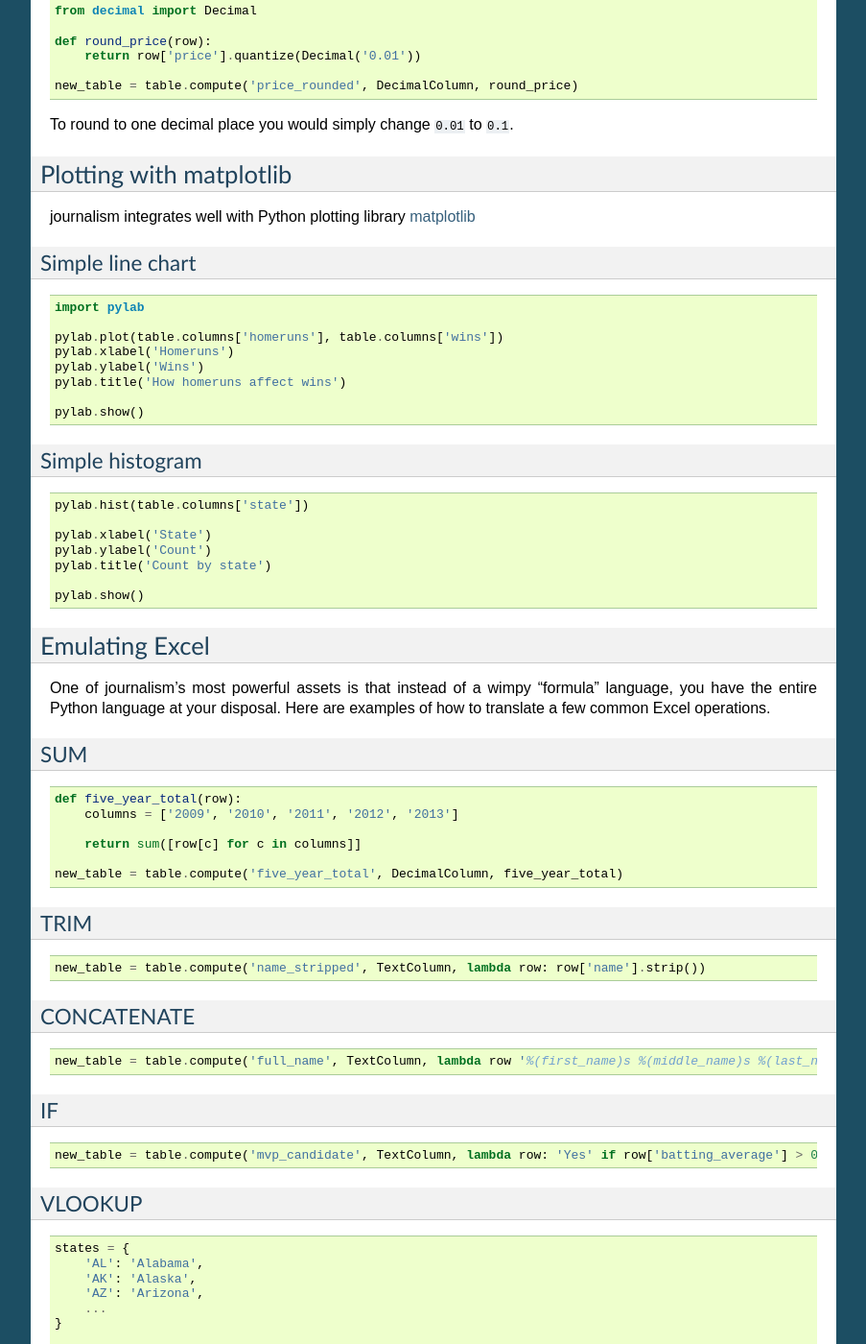
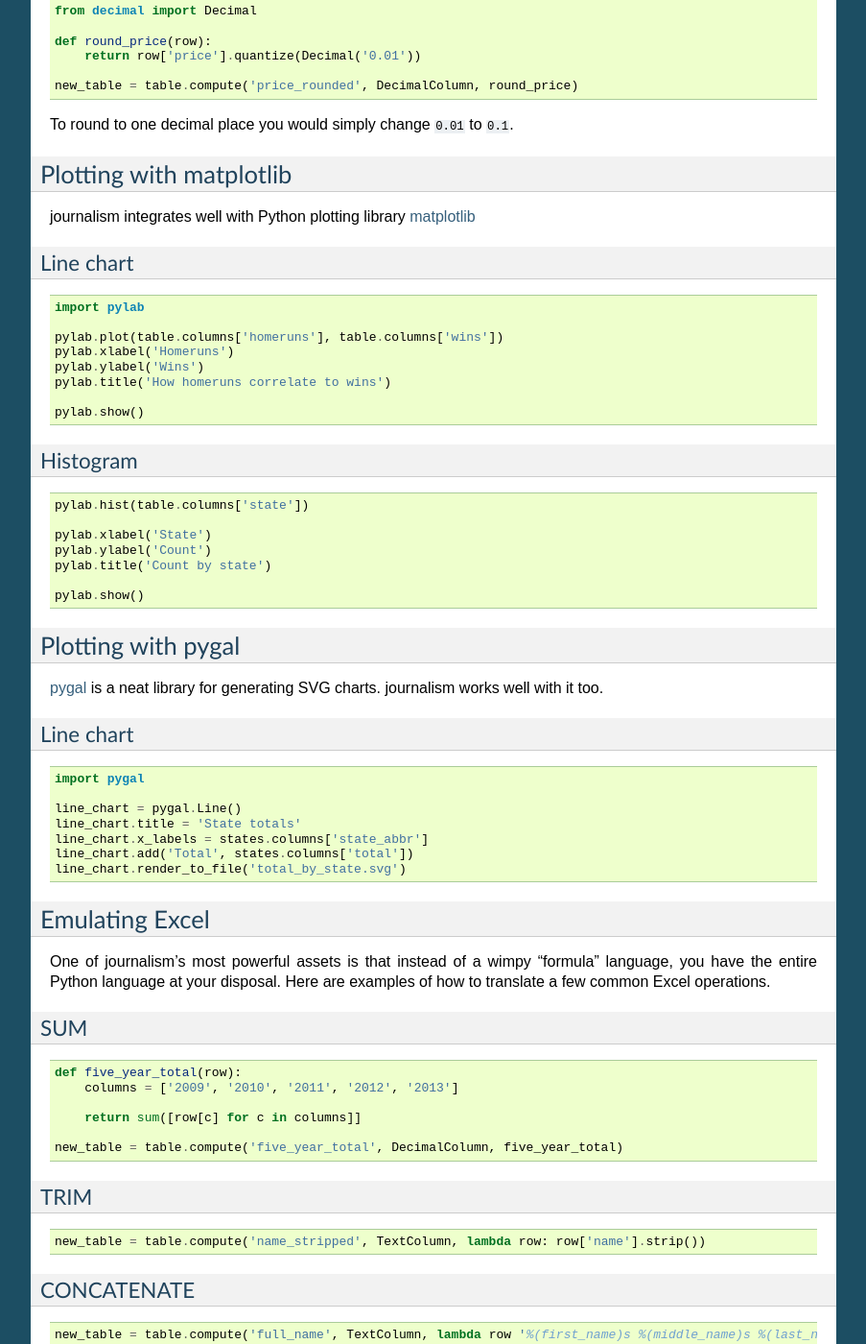
Before and after one commit to wireservice/agate, a Sphinx documentation site: the page built from docs/cookbook.rst, in a window 1280 px wide and 1400 px high, scrolled down 1758 px. Shown: the whole window at 96% size, without its empty margins (198-1101 px from the left). Built offline with Sphinx 7.4.7, drawn with Linux system fonts in a browser that asks for light colours; some of the changed text lies outside the part shown.

Commit message:
Cookbook: pygal.

```diff
--- a/docs/cookbook.rst
+++ b/docs/cookbook.rst
@@ -116,8 +116,8 @@ Plotting with matplotlib
 
 journalism integrates well with Python plotting library `matplotlib <http://matplotlib.org/>`_
 
-Simple line chart
------------------
+Line chart
+----------
 
 .. code-block:: python
 
@@ -126,12 +126,12 @@ Simple line chart
     pylab.plot(table.columns['homeruns'], table.columns['wins'])
     pylab.xlabel('Homeruns')
     pylab.ylabel('Wins')
-    pylab.title('How homeruns affect wins')
+    pylab.title('How homeruns correlate to wins')
 
     pylab.show()
 
-Simple histogram
-----------------
+Histogram
+---------
 
 .. code-block:: python
 
@@ -142,6 +142,24 @@ Simple histogram
     pylab.title('Count by state')
 
     pylab.show()
+
+Plotting with pygal
+===================
+
+`pygal <http://pygal.org/>`_ is a neat library for generating SVG charts. journalism works well with it too.
+
+Line chart
+----------
+
+.. code-block:: python
+
+    import pygal
+
+    line_chart = pygal.Line()
+    line_chart.title = 'State totals'
+    line_chart.x_labels = states.columns['state_abbr']
+    line_chart.add('Total', states.columns['total'])
+    line_chart.render_to_file('total_by_state.svg')
 
 Emulating Excel
 ===============
```
Also changed, not shown: 1 other file.
